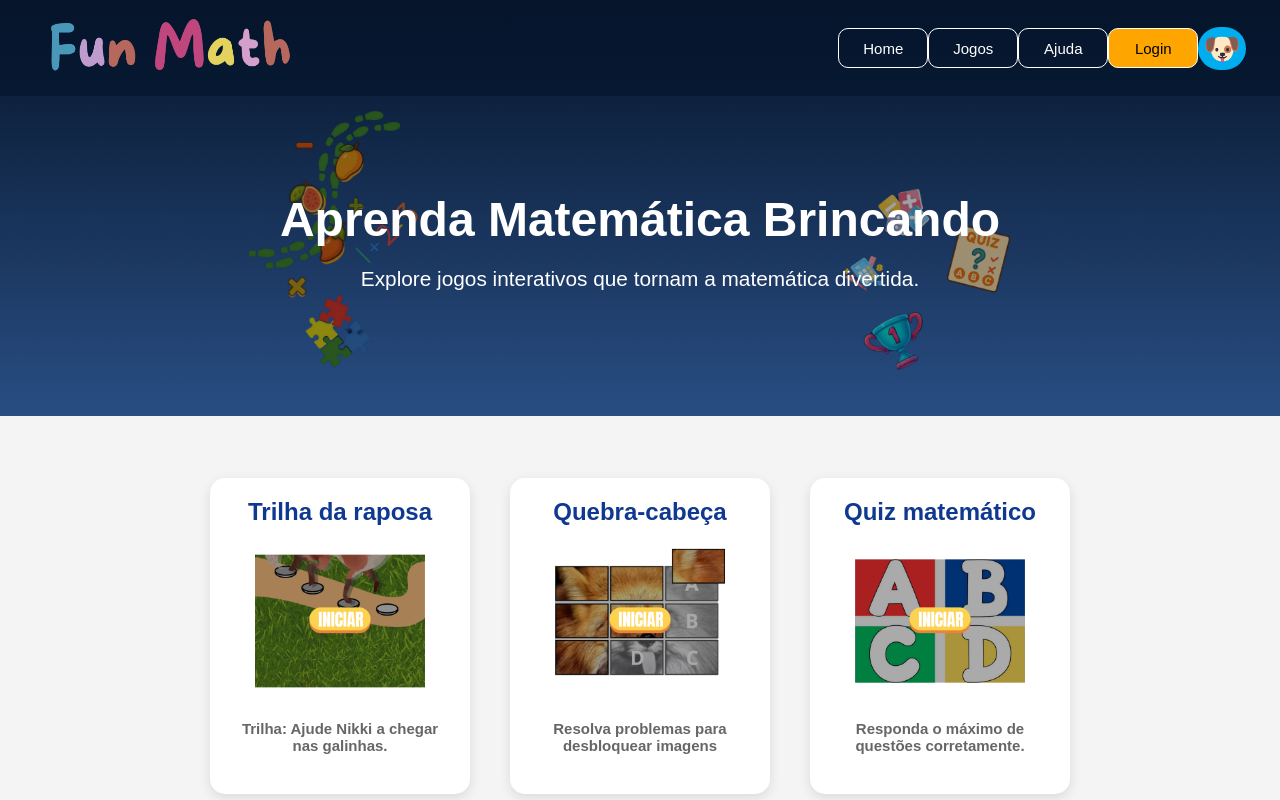
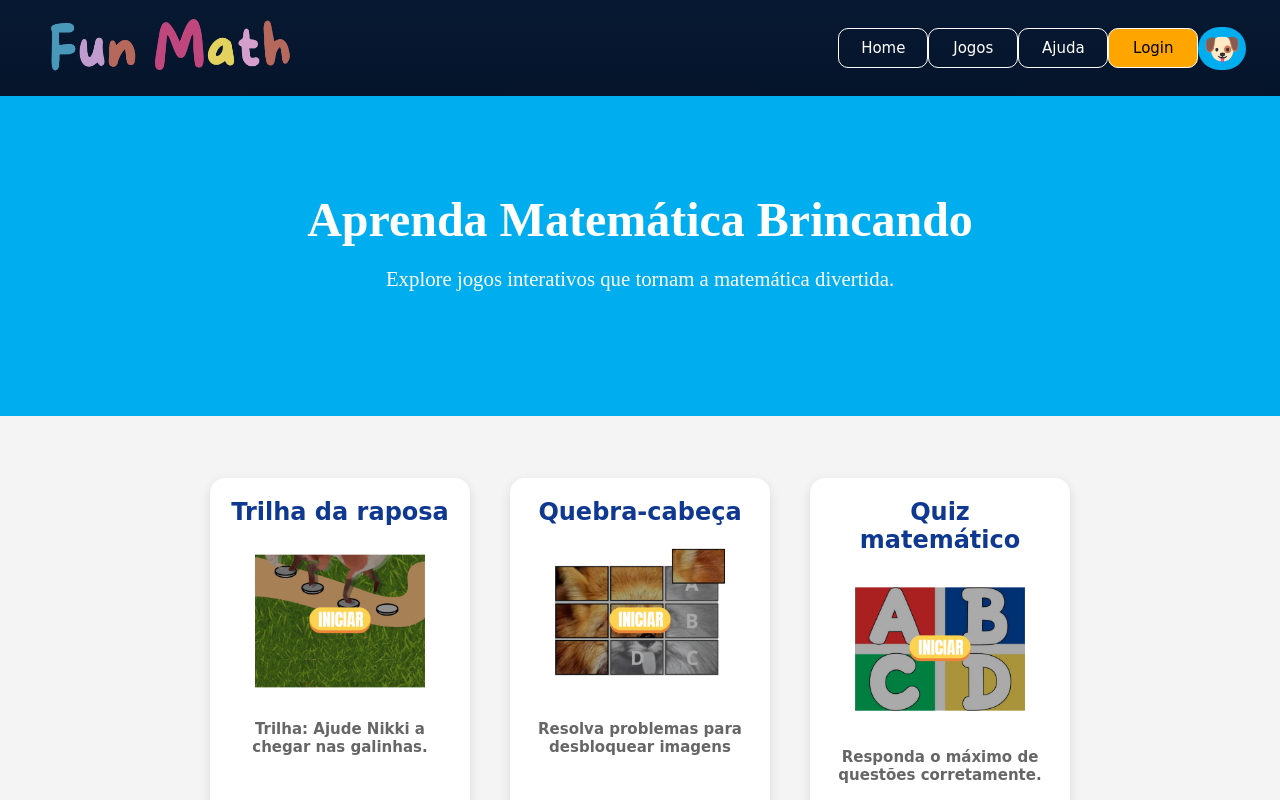
Before and after one commit to Eduardoooo0/FunMath, a Flask app: page / in a window 1280 px wide. Run offline with Flask 3, Linux system fonts and the light colour scheme.

Commit message:
atualizando css

```diff
--- a/static/style/base.css
+++ b/static/style/base.css
@@ -16,7 +16,6 @@ html, body {
     scroll-behavior: smooth;
     height: 100%;
     width: 100%;
-    font-family: Arial, sans-serif;
     overflow-x: hidden;
 }
 
@@ -32,14 +31,15 @@ html, body {
 /* Estiliza o cabeçalho da página */
 header {
     display: flex;              /* Define o layout do cabeçalho como flexbox */
-    position: fixed;
+    position: relative;
     flex-direction: row;        /* Organiza os itens do cabeçalho em uma linha */
     align-items: center;        /* Alinha os itens do cabeçalho verticalmente ao centro */
-    background: linear-gradient(0deg,#071932 0%,  #05142b 100%);
+    background: linear-gradient(0deg,#05142b 0%,  #071932 100%);
     font-family: Arial, sans-serif; /* Define a fonte dos textos no cabeçalho */
     width: 100%;                /* Define a largura do cabeçalho como 100% da largura da viewport */
     height: 12vh;                /* Define a altura do cabeçalho como 12% da altura da viewport */
     padding: 10px;
+    z-index: 1000;
 }
 
 
@@ -74,6 +74,7 @@ header {
     font-size: 15px;
     background-color: transparent;
     color: white;
+    font-family: cursive;
     border: 1px solid white;
     border-radius: 10px;
 }
@@ -155,7 +156,7 @@ a {
     display: flex;
     flex-direction: column;
     height: 40px;
-    position: sticky;
+    position: relative;
 }
 
 .bt_jogo {
@@ -213,26 +215,23 @@ border-radius: 10px;
 
 /* -------- PAGINA INICIAL --------- */
 
-aside {
-    margin-top: 12vh;
-}
+
 
 /* SEÇÃO HERO (semelhante à imagem da Intelipost) */
 .aside_inicial {
     display: flex;
+    position: relative;
     flex-direction: column;
     justify-content: center;
     align-items: center;
     width: 100%;
     height: 40vh;
-    background-image: url('../imgs/aside_inicial.png');
     background-size: cover;
     background-position: center;
     color: white;
     text-align: center;
-    padding: 0 20px;
-
-    /* border-top: 1px solid rgb(197, 197, 197); */
+    background-color: #00AEEF;
+    z-index: 1;
 }
 
 
@@ -294,6 +321,7 @@ aside {
     text-align: center;
     width: 260px;
     transition: transform 0.3s ease;
+    font-family:cursive;
 }
 
 #trilha:hover, #quebra-cabeca:hover, #quiz:hover {
```
Also changed, not shown: other parts of static/style/base.css (+51 -20 lines), templates/index.html (+10 -0 lines), static/imgs/aside_inicial.png (deleted), static/imgs/imgTrilha_aside_inicial2.png (added), static/imgs/img_aside_inicial.png (deleted), static/imgs/img_aside_inicial2.png.
